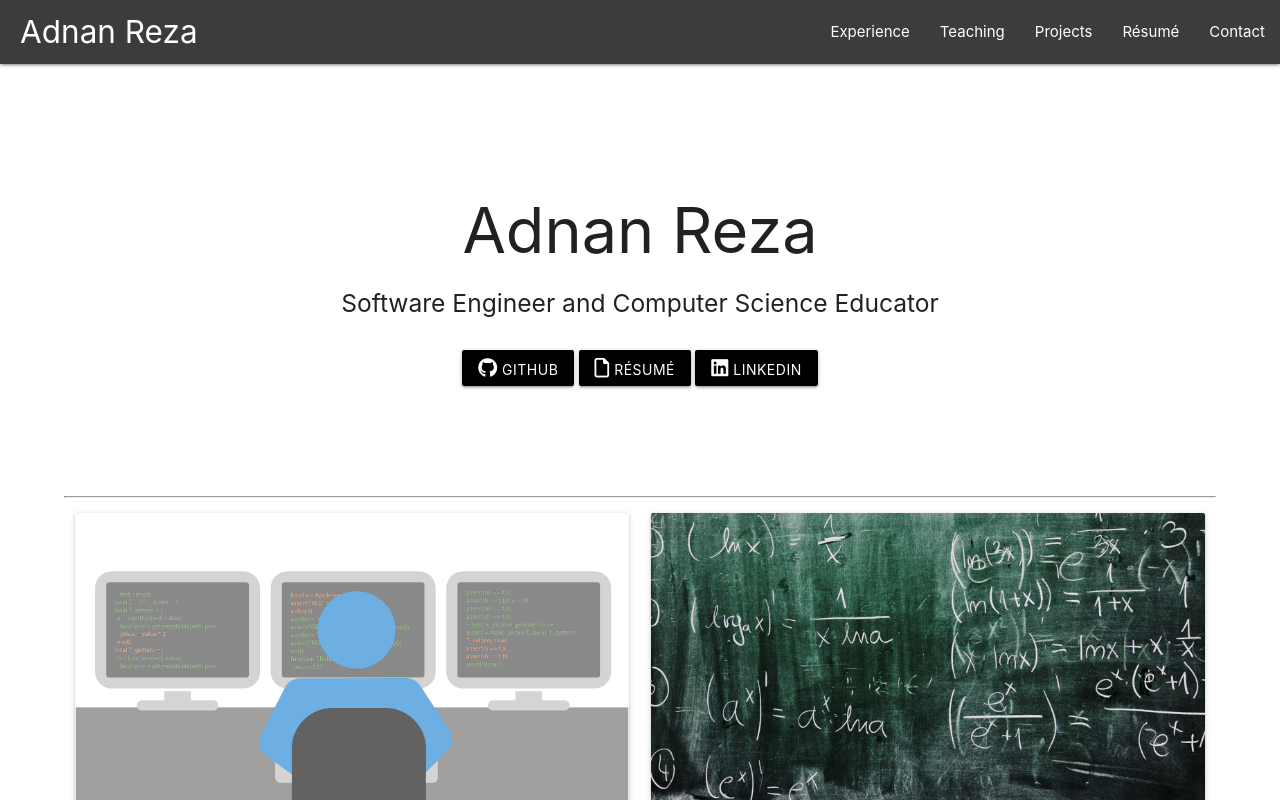
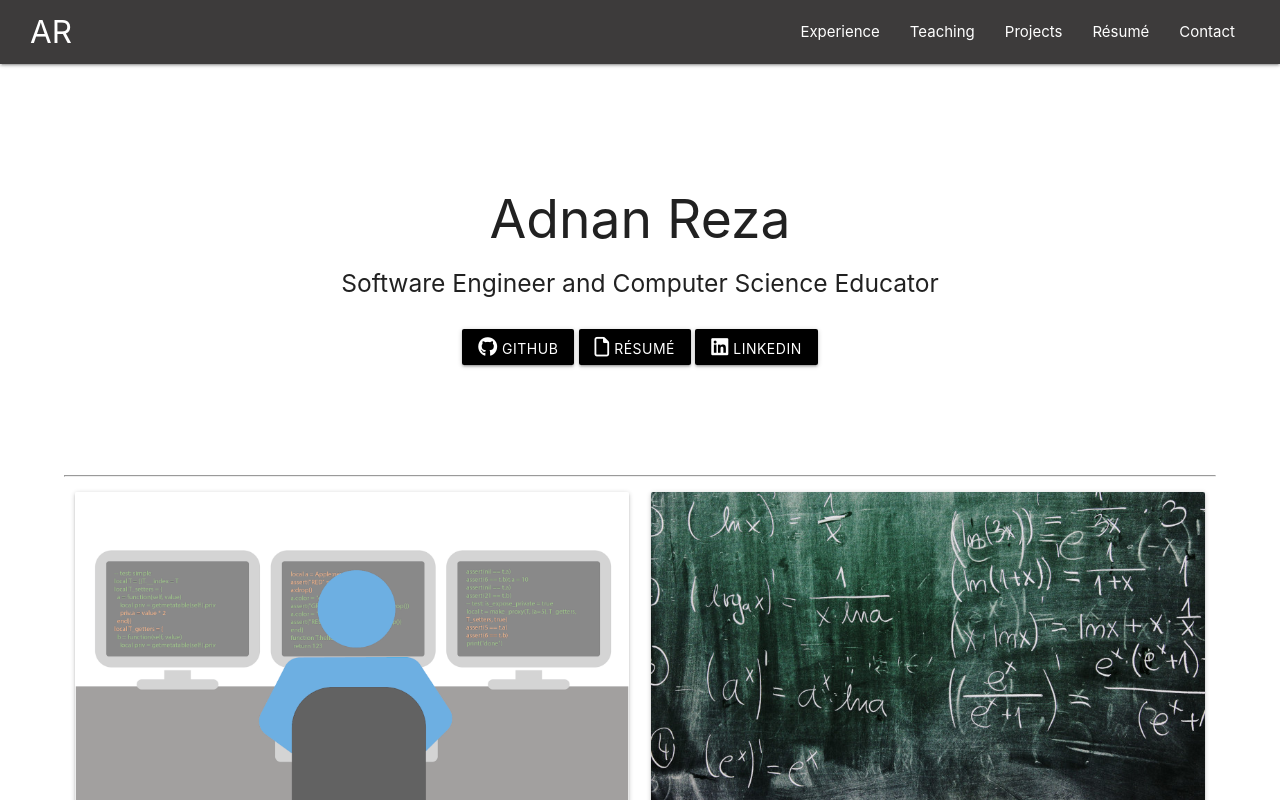
Before and after one commit to adnanreza/personal-site, a React (Create React App) app: page / in a window 1280 px wide. Shown: the top 800 px of the page. Built offline with nearby package versions, Linux system fonts and the light colour scheme; the HTML template or start-up script is replaced by a standard one.

Commit message:
Changed navbar text

```diff
--- a/public/index.html
+++ b/public/index.html
@@ -34,7 +34,6 @@
       href="https://fonts.googleapis.com/icon?family=Material+Icons"
       rel="stylesheet"
     />
-
     <title>Adnan Reza | Computer Scientist</title>
   </head>
   <body>
--- a/src/components/layout/Navbar.js
+++ b/src/components/layout/Navbar.js
@@ -5,10 +5,10 @@ const Navbar = () => {
   return (
     <Fragment>
       <div className='navbar-fixed'>
-        <nav style={style}>
+        <nav style={navStyle}>
           <div className='nav-wrapper'>
-            <Link to='/' className='brand-logo' style={{ padding: '0 20px' }}>
-              Adnan Reza
+            <Link to='/' className='brand-logo'>
+              AR
             </Link>
             <Link to='#' data-target='mobile-demo' className='sidenav-trigger'>
               <i className='material-icons'>menu</i>
@@ -56,8 +56,9 @@ const Navbar = () => {
   );
 };
 
-const style = {
-  backgroundColor: '#3D3B3B'
+const navStyle = {
+  backgroundColor: '#3D3B3B',
+  padding: '0 2rem'
 };
 
 export default Navbar;
--- a/src/components/pages/Home.js
+++ b/src/components/pages/Home.js
@@ -19,7 +19,7 @@ const Home = () => (
   <Fragment>
     <div className='container' style={{ width: '90%' }}>
       <div className='topSection section center-align' style={topSectionStyle}>
-        <h1>Adnan Reza</h1>
+        <h2>Adnan Reza</h2>
         <h5>Software Engineer and Computer Science Educator</h5>
         <br />
         <div className='row'>
```
